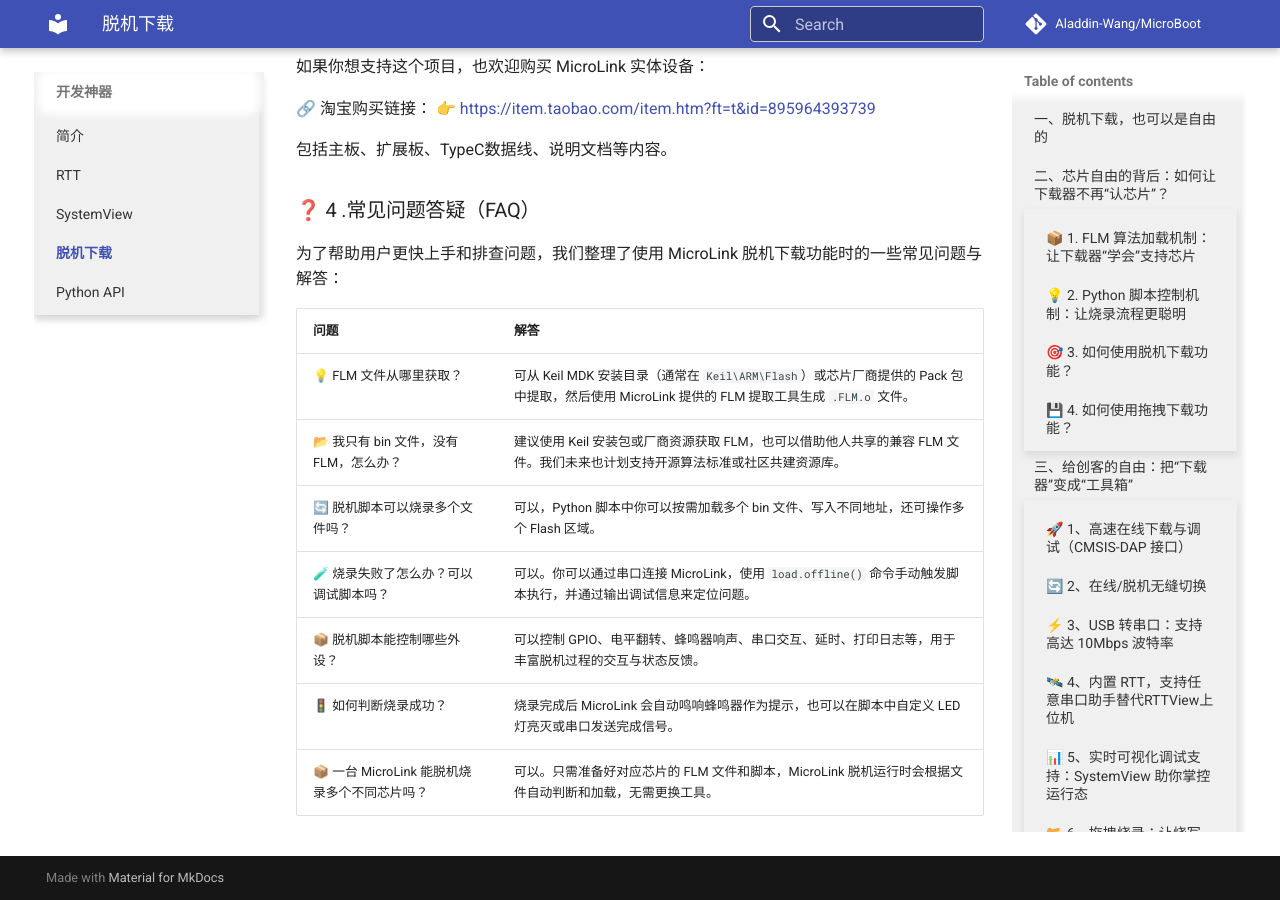
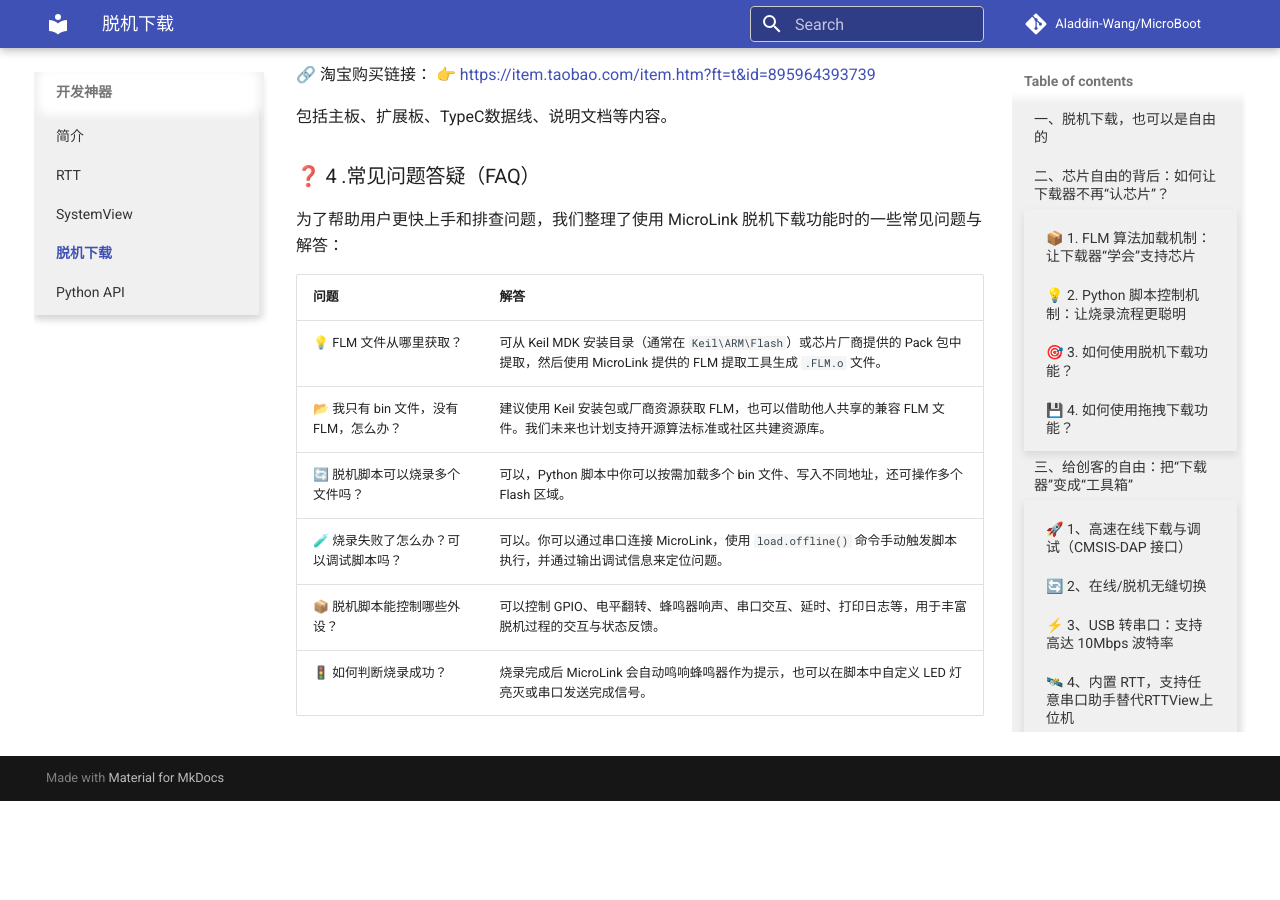
Before and after one commit to Aladdin-Wang/MicroBoot, an MkDocs documentation site: the page built from docs/tools/microlink/offline_download.md, in a window 1280 px wide and 900 px high, scrolled down 11466 px. Built offline with MkDocs 1.6.1 and Material for MkDocs 9.7.7, drawn with Linux system fonts in a browser that asks for light colours; comment, search, counter and statistics services are not loaded; after the commit the page ends 12267 px from its top, so only the background shows below that.

Commit message:
更新文档

```diff
--- a/docs/tools/microlink/offline_download.md
+++ b/docs/tools/microlink/offline_download.md
@@ -18,7 +18,6 @@
 - 烧哪个文件，烧到哪？
 - 先烧 Boot，再烧 RTOS，再烧资源包？
 - 烧完如何提示烧写成功？
-- 不止一个芯片，多个都要写？
 
 全都不是问题。只需写几行 Python脚本，就能完整描述你的烧录流程。
 
@@ -383,12 +382,11 @@
 
 为了帮助用户更快上手和排查问题，我们整理了使用 MicroLink 脱机下载功能时的一些常见问题与解答：
 
-| 问题                                        | 解答                                                         |
-| ------------------------------------------- | ------------------------------------------------------------ |
-| 💡 FLM 文件从哪里获取？                      | 可从 Keil MDK 安装目录（通常在 `Keil\ARM\Flash`）或芯片厂商提供的 Pack 包中提取，然后使用 MicroLink 提供的 FLM 提取工具生成 `.FLM.o` 文件。 |
-| 📂 我只有 bin 文件，没有 FLM，怎么办？       | 建议使用 Keil 安装包或厂商资源获取 FLM，也可以借助他人共享的兼容 FLM 文件。我们未来也计划支持开源算法标准或社区共建资源库。 |
-| 🔄 脱机脚本可以烧录多个文件吗？              | 可以，Python 脚本中你可以按需加载多个 bin 文件、写入不同地址，还可操作多个 Flash 区域。 |
-| 🧪 烧录失败了怎么办？可以调试脚本吗？        | 可以。你可以通过串口连接 MicroLink，使用 `load.offline()` 命令手动触发脚本执行，并通过输出调试信息来定位问题。 |
-| 📦 脱机脚本能控制哪些外设？                  | 可以控制 GPIO、电平翻转、蜂鸣器响声、串口交互、延时、打印日志等，用于丰富脱机过程的交互与状态反馈。 |
-| 🚦 如何判断烧录成功？                        | 烧录完成后 MicroLink 会自动鸣响蜂鸣器作为提示，也可以在脚本中自定义 LED 灯亮灭或串口发送完成信号。 |
-| 📦 一台 MicroLink 能脱机烧录多个不同芯片吗？ | 可以。只需准备好对应芯片的 FLM 文件和脚本，MicroLink 脱机运行时会根据文件自动判断和加载，无需更换工具。 |
+| 问题                                  | 解答                                                         |
+| ------------------------------------- | ------------------------------------------------------------ |
+| 💡 FLM 文件从哪里获取？                | 可从 Keil MDK 安装目录（通常在 `Keil\ARM\Flash`）或芯片厂商提供的 Pack 包中提取，然后使用 MicroLink 提供的 FLM 提取工具生成 `.FLM.o` 文件。 |
+| 📂 我只有 bin 文件，没有 FLM，怎么办？ | 建议使用 Keil 安装包或厂商资源获取 FLM，也可以借助他人共享的兼容 FLM 文件。我们未来也计划支持开源算法标准或社区共建资源库。 |
+| 🔄 脱机脚本可以烧录多个文件吗？        | 可以，Python 脚本中你可以按需加载多个 bin 文件、写入不同地址，还可操作多个 Flash 区域。 |
+| 🧪 烧录失败了怎么办？可以调试脚本吗？  | 可以。你可以通过串口连接 MicroLink，使用 `load.offline()` 命令手动触发脚本执行，并通过输出调试信息来定位问题。 |
+| 📦 脱机脚本能控制哪些外设？            | 可以控制 GPIO、电平翻转、蜂鸣器响声、串口交互、延时、打印日志等，用于丰富脱机过程的交互与状态反馈。 |
+| 🚦 如何判断烧录成功？                  | 烧录完成后 MicroLink 会自动鸣响蜂鸣器作为提示，也可以在脚本中自定义 LED 灯亮灭或串口发送完成信号。 |
```
